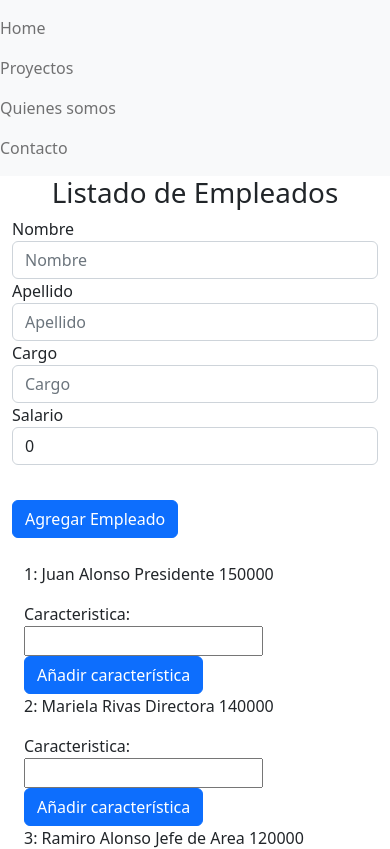
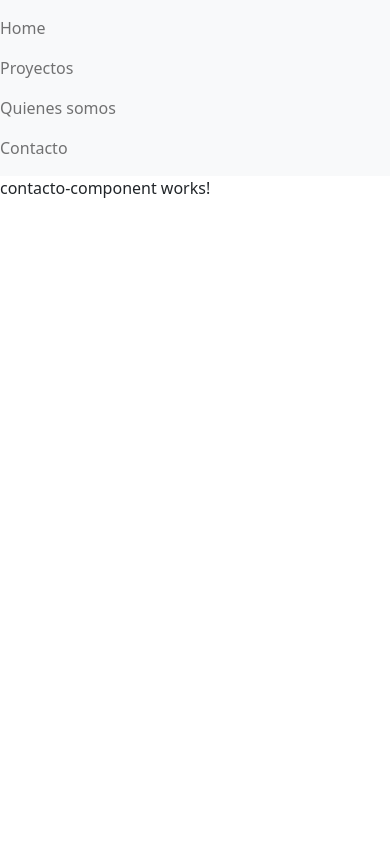
Before and after one commit to juanignacioalonso/angularPildoras, an Angular app in the folder app-empleados/: page /contacto in a window 390 px wide. Shown: the top 849 px of the page. Built offline with nearby package versions, Linux system fonts and the light colour scheme.

Commit message:
Routing II

```diff
--- a/app-empleados/src/app/app.component.html
+++ b/app-empleados/src/app/app.component.html
@@ -4,46 +4,19 @@
   <!-- Links -->
   <ul class="navbar-nav">
     <li class="nav-item">
-      <a class="nav-link" href="#">Home</a>
+      <a class="nav-link" href="">Home</a>
     </li>
     <li class="nav-item">
-      <a class="nav-link" href="#">Proyectos</a>
+      <a class="nav-link" href="/proyectos">Proyectos</a>
     </li>
     <li class="nav-item">
-      <a class="nav-link" href="#">Quienes somos</a>
+      <a class="nav-link" href="/quienes">Quienes somos</a>
     </li>
     <li class="nav-item">
-      <a class="nav-link" href="#">Contacto</a>
+      <a class="nav-link" href="/contacto">Contacto</a>
     </li>
   </ul>
 
 </nav>
 
-<div class="container">
-  <div class="col" style="text-align: center;"><h1>{{titulo}}</h1></div>
-  <div class="col"></div>
-  <form class="form-group row">
-    <div class="form-group col-md-3">
-      <label for="nombre">Nombre</label>
-      <input type="text" name="nombre" id="nombre" placeholder="Nombre" class="form-control"[(ngModel)]="cuadroNombre">
-    </div>
-    <div class="form-group col-md-3">
-      <label for="apellido">Apellido</label>
-      <input type="text" name="apellido" id="apellido" placeholder="Apellido" class="form-control"[(ngModel)]="cuadroApellido">
-    </div>
-    <div class="form-group col-md-3">
-      <label for="cargo">Cargo</label>
-      <input type="text" name="cargo" id="cargo" placeholder="Cargo" class="form-control"[(ngModel)]="cuadroCargo">
-    </div>
-    <div class="form-group col-md-3">
-      <label for="salario">Salario</label>
-      <input type="text" name="salario" id="salario" placeholder="Salario" class="form-control"[(ngModel)]="cuadroSalario">
-    </div>
-
-    <div class="col">
-      <button type="submit" class="btn btn-primary"(click)="agregarEmpleado()" style="margin-top: 35px;">Agregar Empleado</button>
-    </div>
-
-  </form>
-<br>
-<app-empleado-hijo-c *ngFor="let empleado of empleados; let i=index" [empleadoDeLista]="empleado" [indice]="i"></app-empleado-hijo-c>
+<router-outlet></router-outlet>
--- a/app-empleados/src/app/app.component.ts
+++ b/app-empleados/src/app/app.component.ts
@@ -1,7 +1,5 @@
 import { Component } from '@angular/core';
-import { Empleado } from './empleado.model';
-import { EmpleadosService } from './empleados.service';
-import { ServicioEmpleadosService } from './servicio-empleados.service';
+
 
 @Component({
   selector: 'app-root',
@@ -9,21 +7,12 @@ import { ServicioEmpleadosService } from './servicio-empleados.service';
   styleUrls: ['./app.component.css']
 })
 export class AppComponent {
-  titulo = 'Listado de Empleados';
 
-  constructor(private miServicio:ServicioEmpleadosService, private empleadosService:EmpleadosService){
-    this.empleados=this.empleadosService.empleados;
+
+  constructor(){
+
   }
 
-  empleados:Empleado[]=[];
-  agregarEmpleado(){
-    let miEmpleado=new Empleado(this.cuadroNombre,this.cuadroApellido,this.cuadroCargo,this.cuadroSalario);
-    //this.miServicio.muestraMensaje("Nombre del empleado: "+miEmpleado.nombre+" "+miEmpleado.apellido);
-    this.empleadosService.agregarEmpleadoServicio(miEmpleado);
-  }
-  cuadroNombre:string="";
-  cuadroApellido:string="";
-  cuadroCargo:string="";
-  cuadroSalario:number=0;
+
 
 }
--- a/app-empleados/src/app/home-component/home-component.component.html
+++ b/app-empleados/src/app/home-component/home-component.component.html
@@ -1 +1,28 @@
-<p>home-component works!</p>
+<div class="container">
+    <div class="col" style="text-align: center;"><h1>{{titulo}}</h1></div>
+    <div class="col"></div>
+    <form class="form-group row">
+      <div class="form-group col-md-3">
+        <label for="nombre">Nombre</label>
+        <input type="text" name="nombre" id="nombre" placeholder="Nombre" class="form-control"[(ngModel)]="cuadroNombre">
+      </div>
+      <div class="form-group col-md-3">
+        <label for="apellido">Apellido</label>
+        <input type="text" name="apellido" id="apellido" placeholder="Apellido" class="form-control"[(ngModel)]="cuadroApellido">
+      </div>
+      <div class="form-group col-md-3">
+        <label for="cargo">Cargo</label>
+        <input type="text" name="cargo" id="cargo" placeholder="Cargo" class="form-control"[(ngModel)]="cuadroCargo">
+      </div>
+      <div class="form-group col-md-3">
+        <label for="salario">Salario</label>
+        <input type="text" name="salario" id="salario" placeholder="Salario" class="form-control"[(ngModel)]="cuadroSalario">
+      </div>
+
+      <div class="col">
+        <button type="submit" class="btn btn-primary"(click)="agregarEmpleado()" style="margin-top: 35px;">Agregar Empleado</button>
+      </div>
+
+    </form>
+  <br>
+  <app-empleado-hijo-c *ngFor="let empleado of empleados; let i=index" [empleadoDeLista]="empleado" [indice]="i"></app-empleado-hijo-c>
--- a/app-empleados/src/app/home-component/home-component.component.ts
+++ b/app-empleados/src/app/home-component/home-component.component.ts
@@ -1,4 +1,8 @@
 import { Component, OnInit } from '@angular/core';
+import { Empleado } from '../empleado.model';
+import { EmpleadosService } from '../empleados.service';
+import { ServicioEmpleadosService } from '../servicio-empleados.service';
+
 
 @Component({
   selector: 'app-home-component',
@@ -6,10 +10,25 @@ import { Component, OnInit } from '@angular/core';
   styleUrls: ['./home-component.component.css']
 })
 export class HomeComponentComponent implements OnInit {
+  titulo = 'Listado de Empleados';
 
-  constructor() { }
+  constructor(private miServicio:ServicioEmpleadosService, private empleadosService:EmpleadosService) {
+    //this.empleados=this.empleadosService.empleados;
+   }
 
   ngOnInit(): void {
+    this.empleados=this.empleadosService.empleados
   }
 
+  empleados:Empleado[]=[];
+  agregarEmpleado(){
+    let miEmpleado=new Empleado(this.cuadroNombre,this.cuadroApellido,this.cuadroCargo,this.cuadroSalario);
+    //this.miServicio.muestraMensaje("Nombre del empleado: "+miEmpleado.nombre+" "+miEmpleado.apellido);
+    this.empleadosService.agregarEmpleadoServicio(miEmpleado);
+  }
+  cuadroNombre:string="";
+  cuadroApellido:string="";
+  cuadroCargo:string="";
+  cuadroSalario:number=0;
+
 }
```
